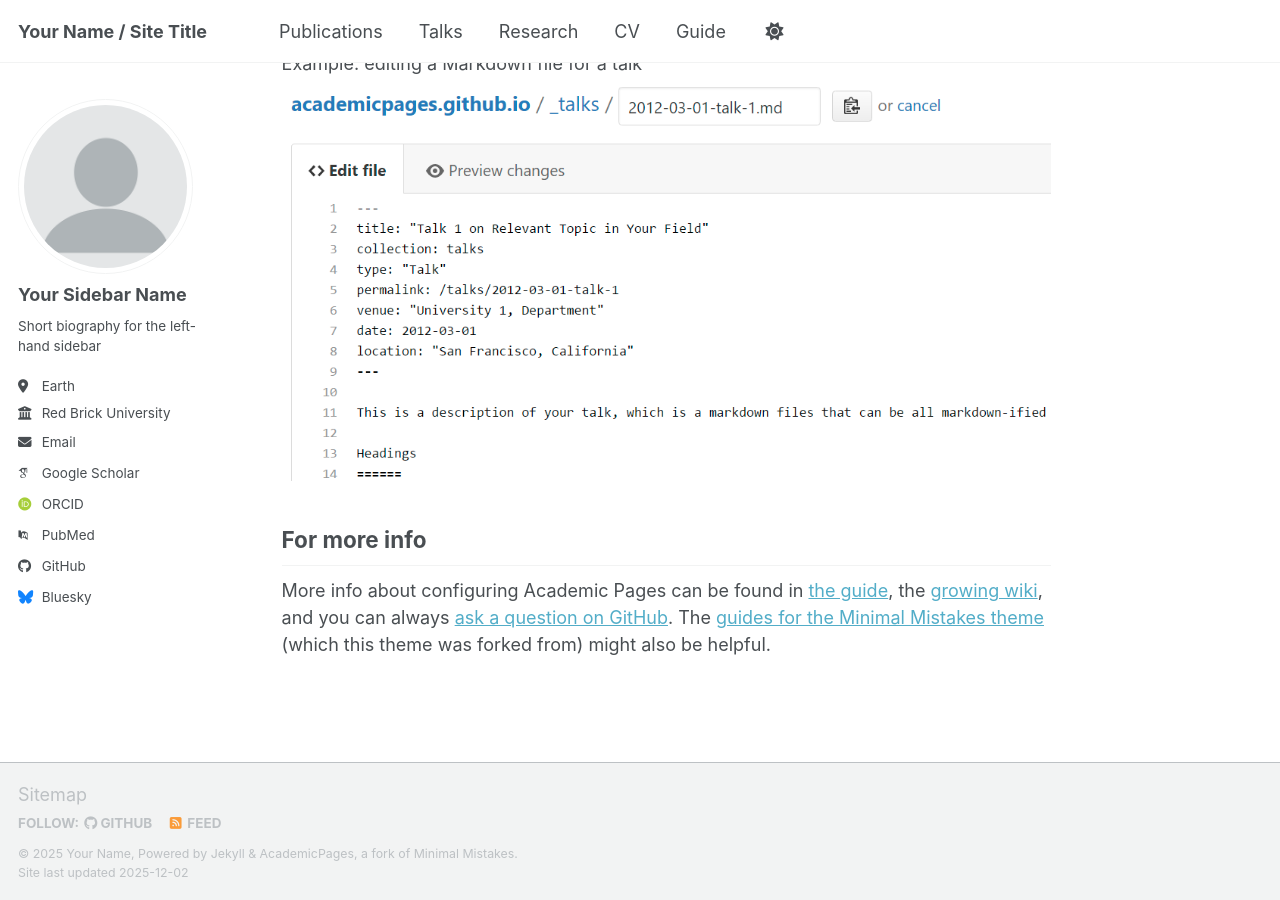
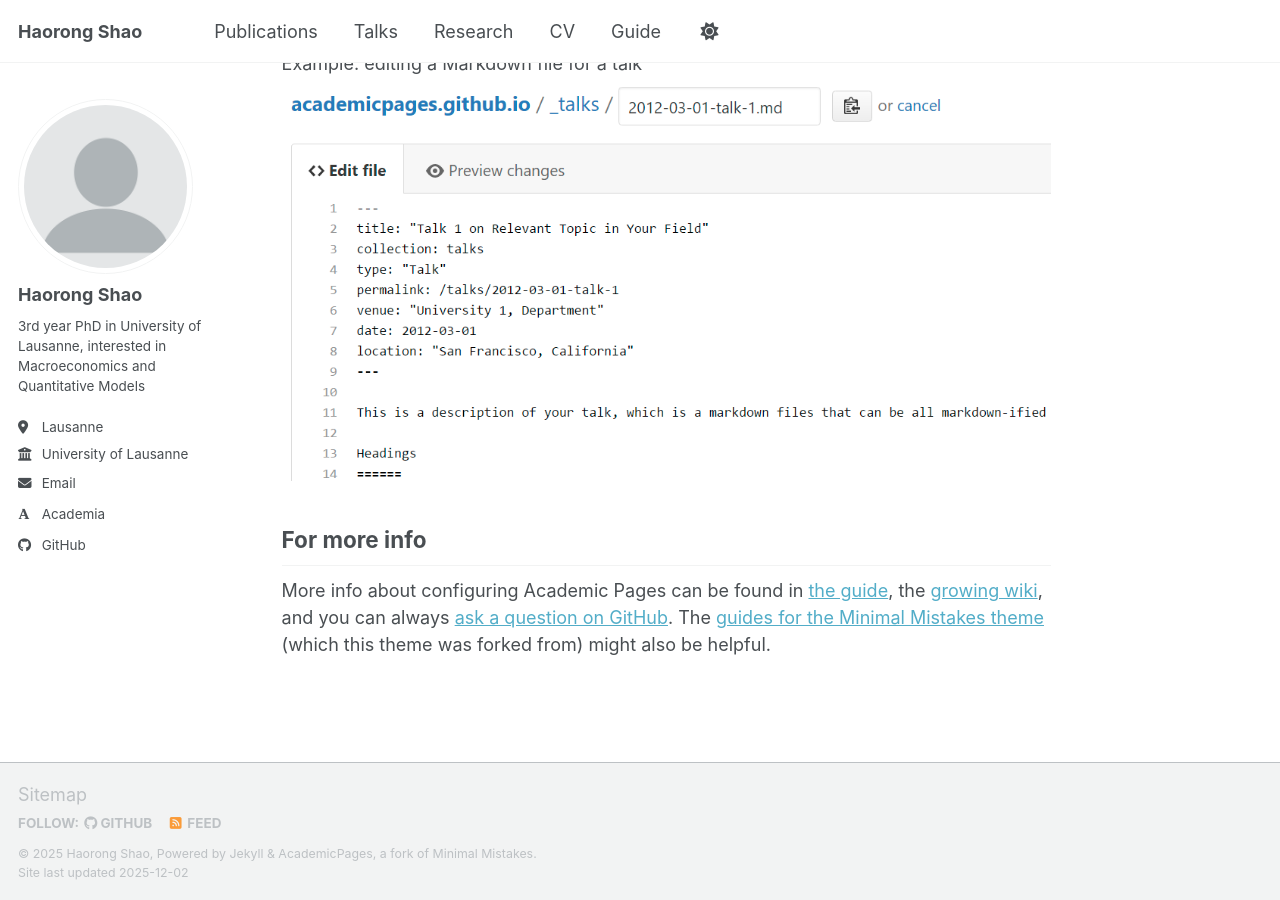
Before and after one commit to Haorong1998/haorong_shao.github.io, a Jekyll site: the page built from _pages/about.md, in a window 1280 px wide and 900 px high, scrolled down 2718 px. Built offline with Jekyll 4.4.1, drawn with Linux system fonts in a browser that asks for light colours; some web fonts are replaced; a script bundle is joined from its source files by our own code; library files that are not in the unit come from our copies.

Commit message:
Update personal details in _config.yml
Updated personal information including name, description, email, and social media links.

```diff
--- a/_config.yml
+++ b/_config.yml
@@ -9,14 +9,14 @@
 # Basic Site Settings
 locale                   : "en-US"
 site_theme               : "default" # Currently available options are "default", "air"
-title                    : "Your Name / Site Title"
+title                    : "Haorong Shao"
 title_separator          : "-"
-name                     : &name "Your Name"
-description              : &description "Your Name's academic portfolio"   # Update this with a general description of your site, this is the default if not overridden by a page
-url                      : https://academicpages.github.io # The base hostname & protocol for your site e.g. "https://[your GitHub username].github.io",
+name                     : &name "Haorong Shao"
+description              : &description "3rd year PhD in University of Lausanne"   # Update this with a general description of your site, this is the default if not overridden by a page
+url                      : https://haorong_shao.github.io # The base hostname & protocol for your site e.g. "https://[your GitHub username].github.io",
                                                            # or if you already have some other page hosted on Github then use "https://[your GitHub username].github.io/[Your Repo Name]"
 baseurl                  : "" # the subpath of your site, e.g. "/blog"
-repository               : "academicpages/academicpages.github.io"
+repository               : "Haorong1998/haorong_shao.github.io"
 
 # Site Author - The following control what appear as part of the author content on the side bar.
 #               If a field is blank the icon and link will not appear, otherwise it will be shown.
@@ -24,24 +24,24 @@ repository               : "academicpages/academicpages.github.io"
 author:
   # Biographic information
   avatar           : "profile.png"
-  name             : "Your Sidebar Name"
+  name             : "Haorong Shao"
   pronouns         : # example: "she/her"
-  bio              : "Short biography for the left-hand sidebar"
-  location         : "Earth"
-  employer         : "Red Brick University"
+  bio              : "3rd year PhD in University of Lausanne, interested in Macroeconomics and Quantitative Models"
+  location         : "Lausanne"
+  employer         : "University of Lausanne"
   uri              : # URL
-  email            : "none@example.org"
+  email            : "haorong.shao@unil.ch"
 
   # Academic websites
-  academia         : # URL
+  academia         : https://papers.ssrn.com/Sol3/Cf_Dev/AbsByAuth.cfm?per_id=8903772
   arxiv            : # URL - Update with the correct link to your profile
-  googlescholar    : "https://scholar.google.com/citations?user=PS_CX0AAAAAJ"
+  googlescholar    :
   inspire-hep      : # URL
   impactstory      : # URL
-  orcid            : "https://orcid.org/yourorcidurl"
+  orcid            :
   semantic         : # URL
   ssrn             : # URL
-  pubmed           : "https://www.ncbi.nlm.nih.gov/pubmed/?term=john+snow"
+  pubmed           :
   researchgate     : # URL
   scopus           : # URL
   zotero           : # URL
@@ -51,13 +51,13 @@ author:
   bitbucket        : # Username - Update with your username on the site
   codepen          : # Username
   dribbble         : # Username
-  github           : "academicpages"
+  github           : "Haorong1998"
   kaggle           : # Username
   stackoverflow    : # User number or user number and name (i.e., use "1" or "1/jeff-atwood")
 
   # Social media
   artstation       : # Username
-  bluesky          : "bsky.app" # Replace this with you Bluesky username
+  bluesky          : # Replace this with you Bluesky username
   facebook         : # Username
   flickr           : # Username
   foursquare       : # Username
```
